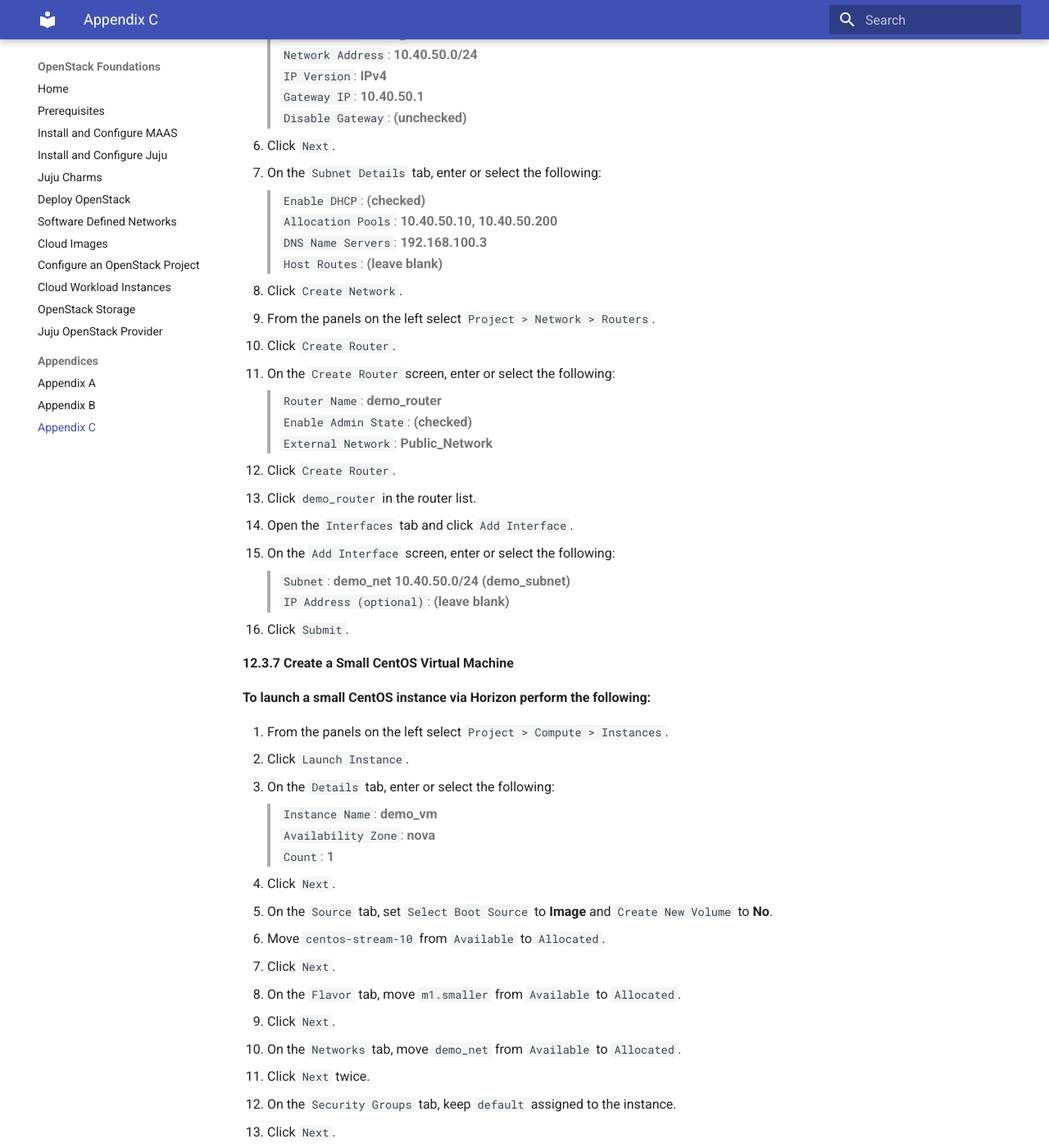
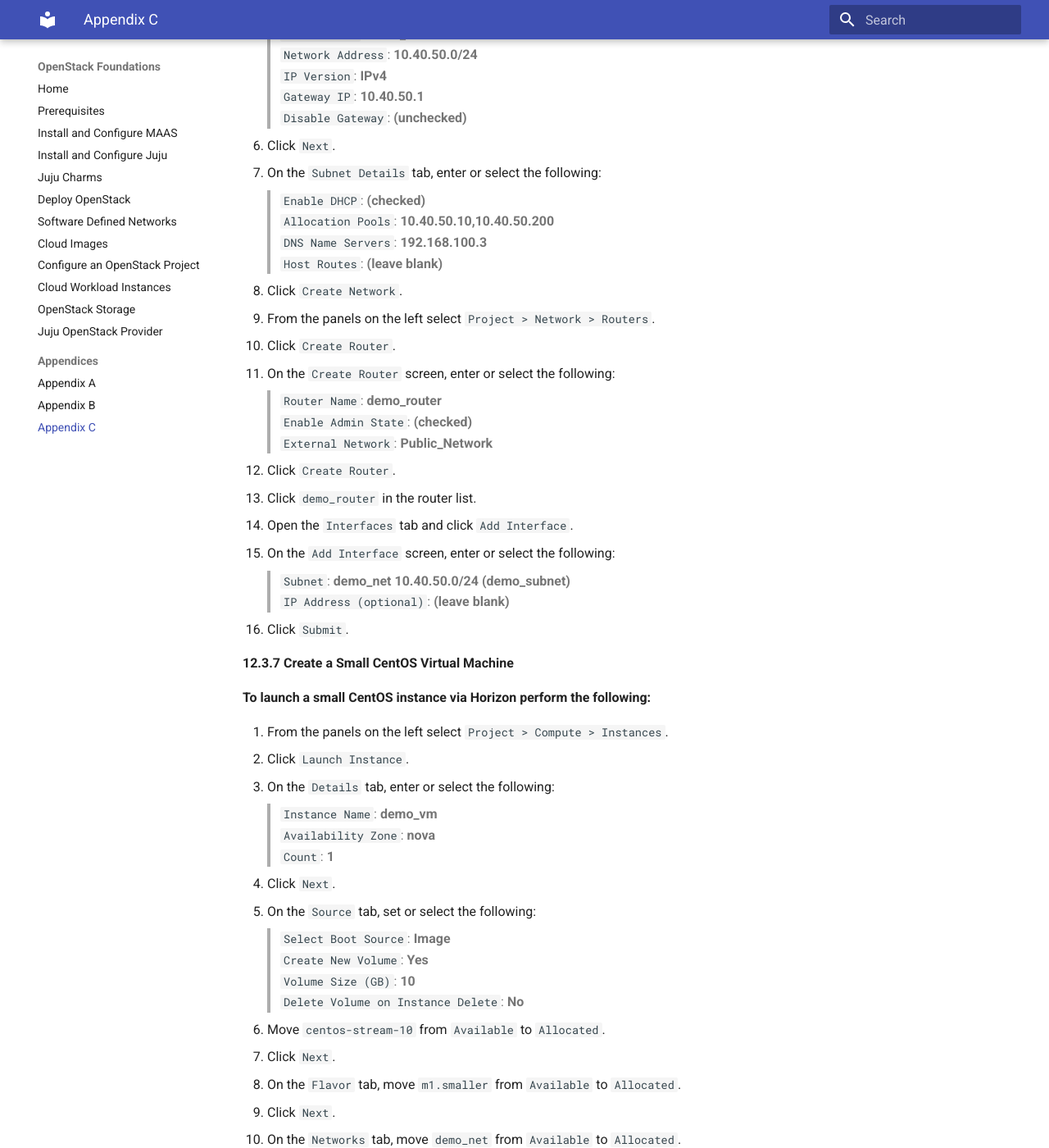
Before and after one commit to radumoisan/canonical-openstack-foundations, an MkDocs documentation site: the page built from docs/appending_c.md, in a window 1280 px wide and 1400 px high, scrolled down 3269 px. Shown: the whole window at 82% size. Built offline with MkDocs 1.6.1 and Material for MkDocs 9.7.7, drawn with Linux system fonts in a browser that asks for light colours.

Commit message:
Update Appendix C launch flow

```diff
--- a/docs/appending_c.md
+++ b/docs/appending_c.md
@@ -118,7 +118,7 @@
 6. Click `Next`.
 7. On the `Subnet Details` tab, enter or select the following:
 > `Enable DHCP`: **(checked)**<br/>
-> `Allocation Pools`: **10.40.50.10, 10.40.50.200**<br/>
+> `Allocation Pools`: **10.40.50.10,10.40.50.200**<br/>
 > `DNS Name Servers`: **192.168.100.3**<br/>
 > `Host Routes`: **(leave blank)**
 8. Click `Create Network`.
@@ -147,7 +147,11 @@
 > `Availability Zone`: **nova**<br/>
 > `Count`: **1**
 4. Click `Next`.
-5. On the `Source` tab, set `Select Boot Source` to **Image** and `Create New Volume` to **No**.
+5. On the `Source` tab, set or select the following:
+> `Select Boot Source`: **Image**<br/>
+> `Create New Volume`: **Yes**<br/>
+> `Volume Size (GB)`: **10**<br/>
+> `Delete Volume on Instance Delete`: **No**
 6. Move `centos-stream-10` from `Available` to `Allocated`.
 7. Click `Next`.
 8. On the `Flavor` tab, move `m1.smaller` from `Available` to `Allocated`.
```
